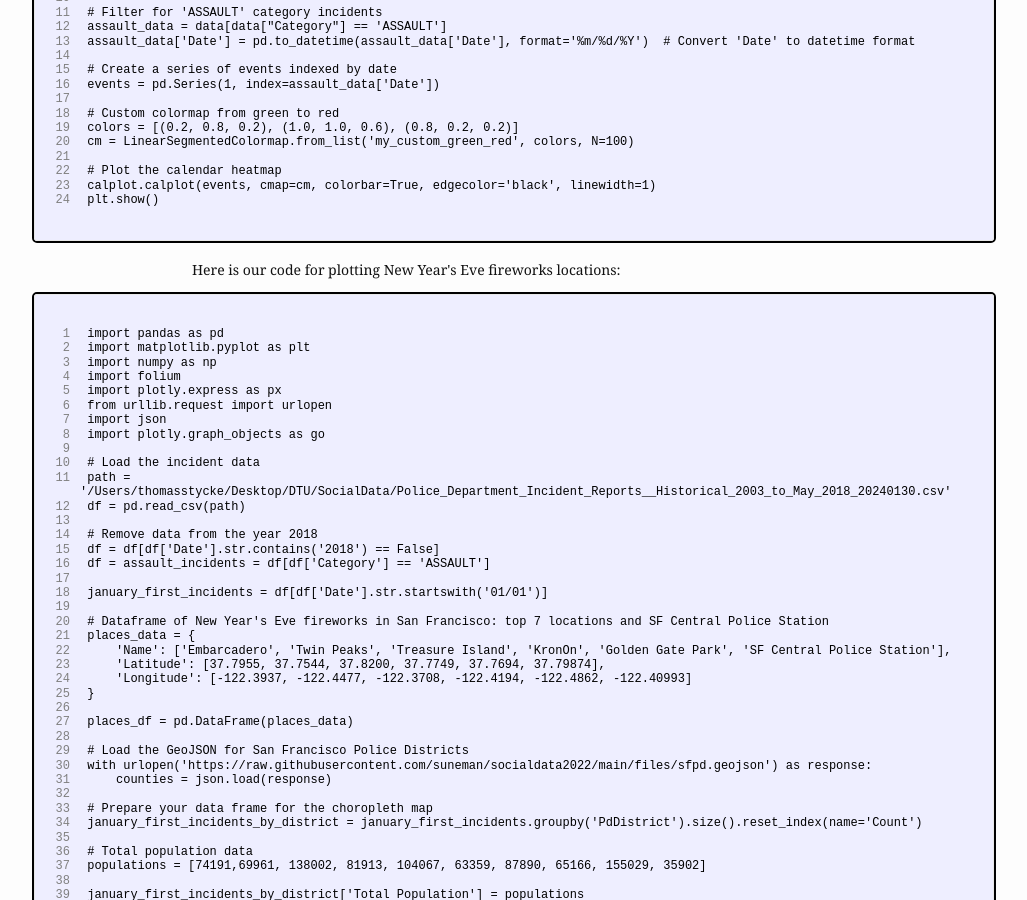
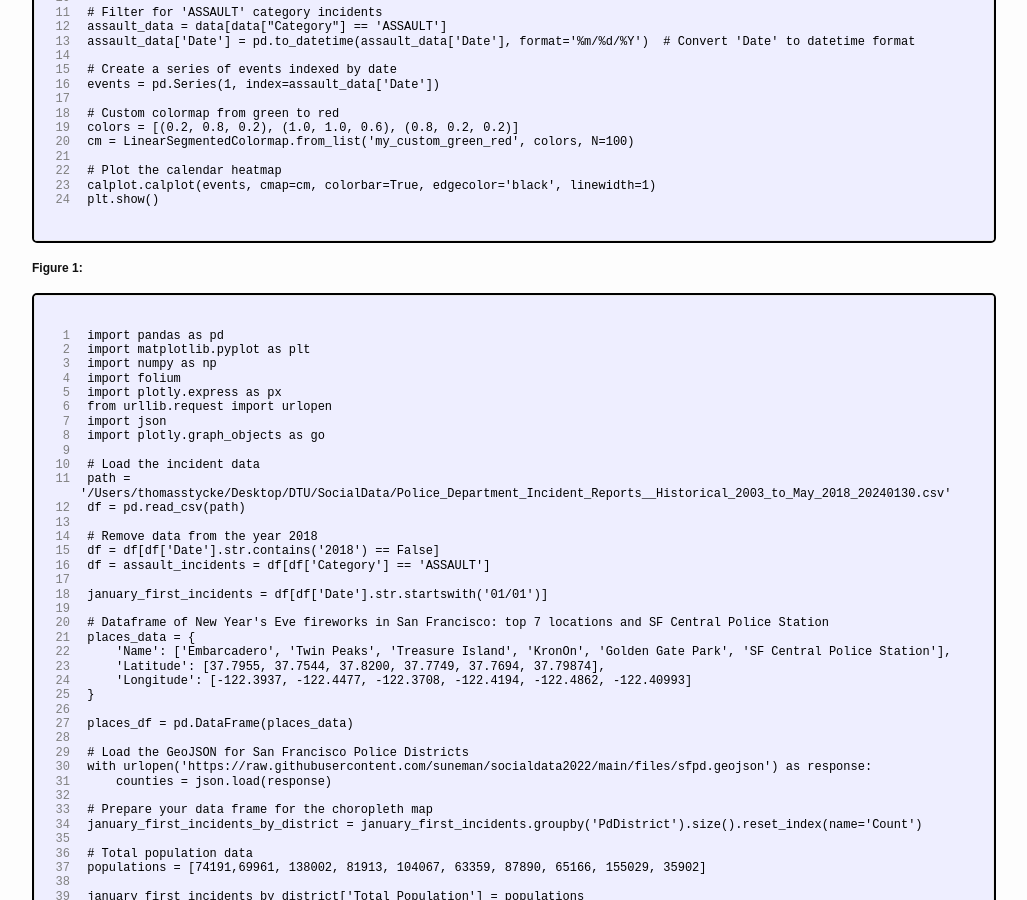
Before and after one commit to Thomasstycke/Thomasstycke.github.io, a Jekyll site: the page built from code.md, in a window 1280 px wide and 900 px high, scrolled down 413 px. Shown: the whole window, without its empty margins (128-1155 px from the left). Built offline with Jekyll 4.4.1, drawn with Linux system fonts in a browser that asks for light colours.

```diff
--- a/code.md
+++ b/code.md
@@ -110,7 +110,7 @@ slug: /code
   </div>
 </div>
 
-<p class="code-description">Here is our code for plotting New Year's Eve fireworks locations:</p>
+<h4 class="code-heading">Figure 1:</h4>
 
 <div class="code-block-container">
   <div class="code-block">
```
